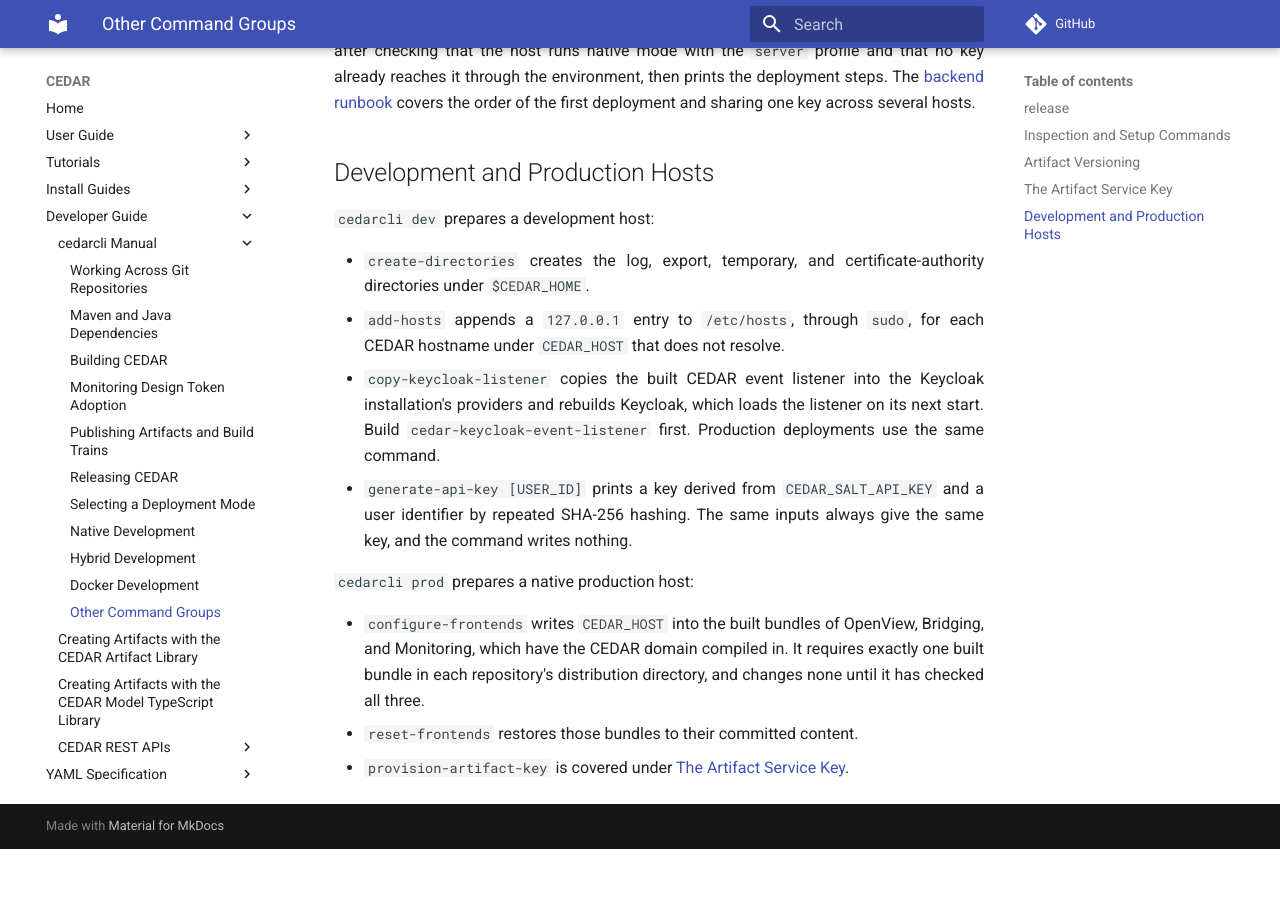
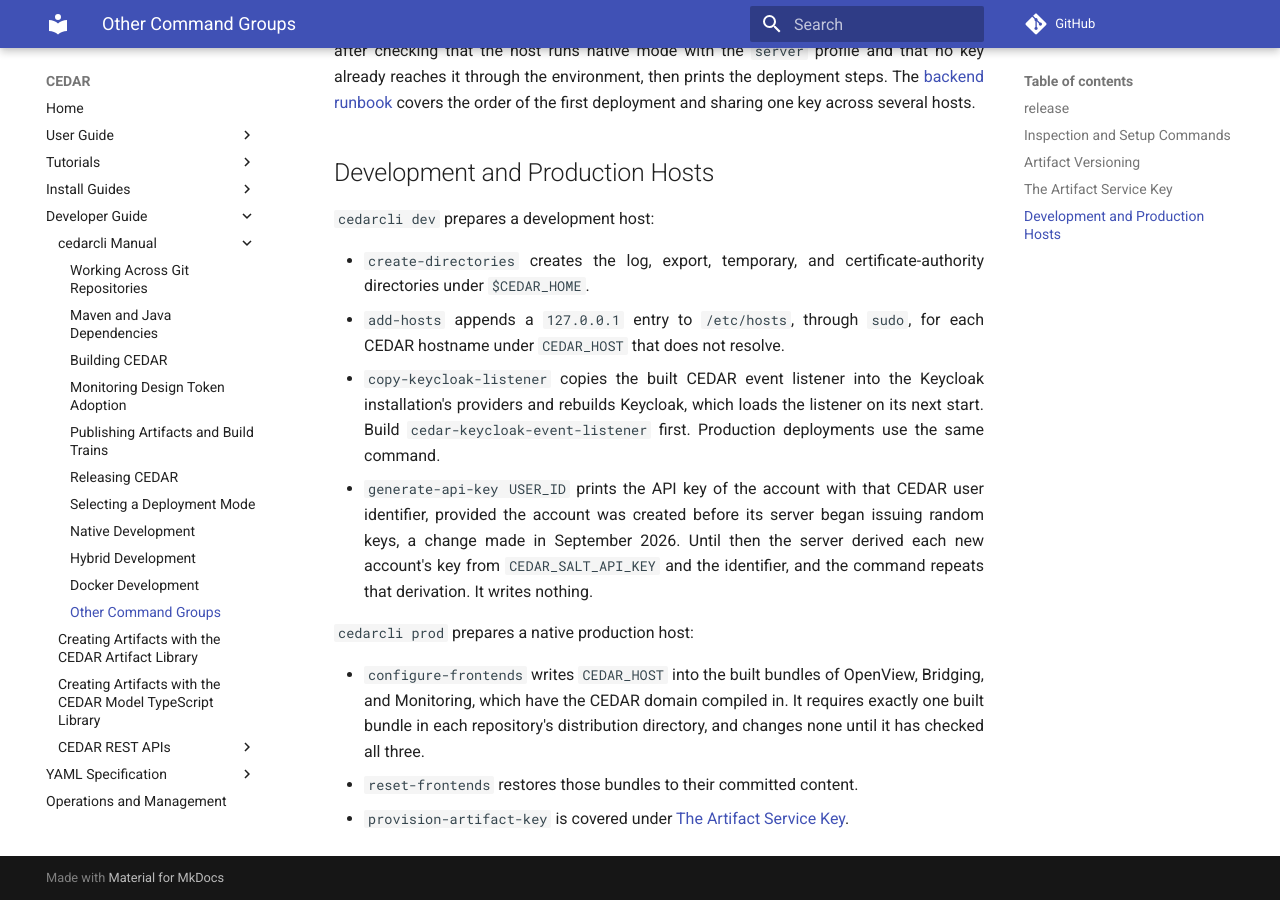
Before and after one commit to metadatacenter/cedar-mkdocs, an MkDocs documentation site: the page built from docs/developer-guide/cedarcli/other-commands.md, in a window 1280 px wide and 900 px high, scrolled down 3876 px. Built offline with MkDocs 1.6.1 and Material for MkDocs 9.7.7, drawn with Linux system fonts in a browser that asks for light colours; comment, search, counter and statistics services are not loaded; before the commit the page ends 4725 px from its top, so only the background shows below that.

Commit message:
Say which accounts dev generate-api-key can derive a key for
The host-commands section described the command as hashing a salt and
any identifier. The identifier is now required, and the derivation
reproduces a real key only for an account created before the server
began issuing random keys in September 2026, which the section now says.

Co-Authored-By: Claude Opus 5.5 <noreply@anthropic.com>

```diff
--- a/docs/developer-guide/cedarcli/other-commands.md
+++ b/docs/developer-guide/cedarcli/other-commands.md
@@ -153,9 +153,10 @@ covers the order of the first deployment and sharing one key across several host
 - `copy-keycloak-listener` copies the built CEDAR event listener into the Keycloak installation's
   providers and rebuilds Keycloak, which loads the listener on its next start. Build
   `cedar-keycloak-event-listener` first. Production deployments use the same command.
-- `generate-api-key [USER_ID]` prints a key derived from `CEDAR_SALT_API_KEY` and a user identifier
-  by repeated SHA-256 hashing. The same inputs always give the same key, and the command writes
-  nothing.
+- `generate-api-key USER_ID` prints the API key of the account with that CEDAR user identifier,
+  provided the account was created before its server began issuing random keys, a change made in
+  September 2026. Until then the server derived each new account's key from `CEDAR_SALT_API_KEY`
+  and the identifier, and the command repeats that derivation. It writes nothing.
 
 `cedarcli prod` prepares a native production host:
 
```
